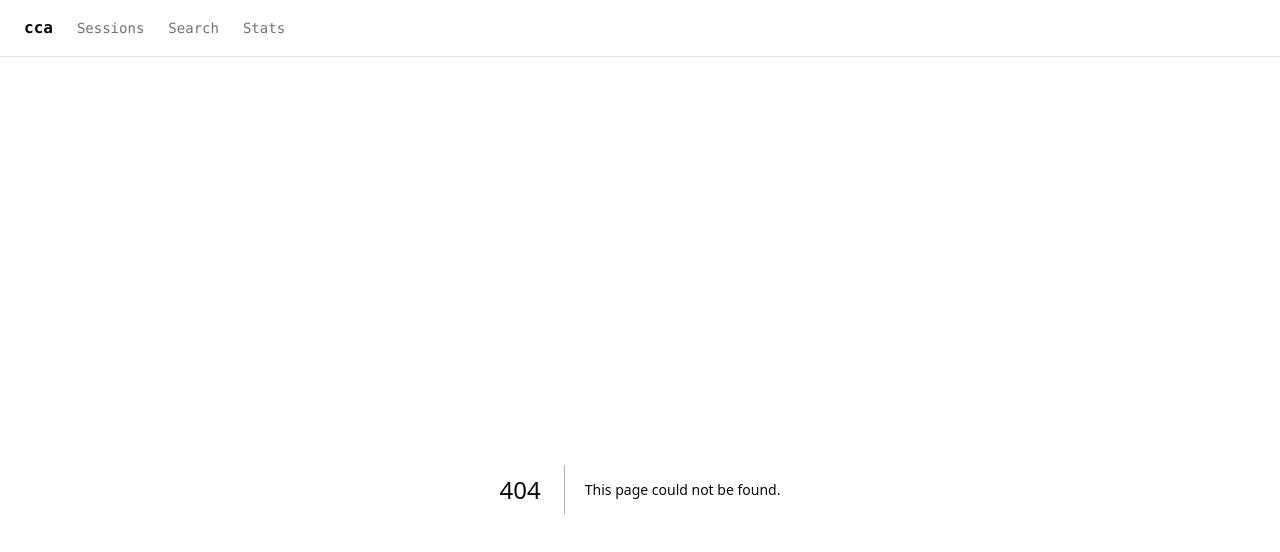
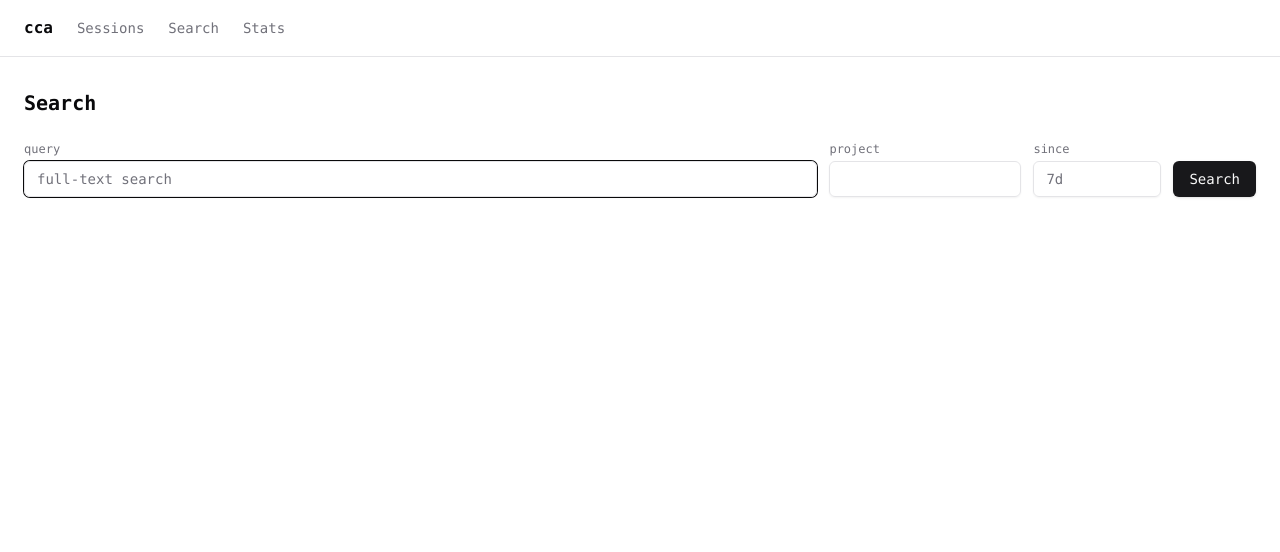
Before and after one commit to aporb/ClaudeCode_Analytics, a Next.js app in the folder apps/web/: page /search in a window 1280 px wide. Before the commit this address had no page. Shown: the top 552 px of the page. Built offline with nearby package versions, Linux system fonts and the light colour scheme.

Commit message:
feat(web): /search page with FTS + ts_headline snippets + session anchors

```diff
--- /dev/null
+++ b/apps/web/app/search/page.tsx
@@ -0,0 +1,88 @@
+import { SearchForm } from '@/components/SearchForm'
+import { parseSince } from '@/lib/since'
+import { getDb } from '@/lib/db'
+import { sql } from 'drizzle-orm'
+import Link from 'next/link'
+
+interface Row {
+  session_id: string
+  timestamp: Date
+  role: string
+  project_path: string | null
+  snippet: string
+  rank: number
+  uuid: string
+}
+
+async function runSearch(q: string, project?: string, since?: Date | null): Promise<Row[]> {
+  const db = getDb()
+  const rows = await db.execute<Record<string, unknown>>(sql`
+    SELECT
+      m.uuid,
+      m.session_id,
+      m.timestamp,
+      m.role,
+      s.project_path,
+      ts_headline('english', m.text_content, plainto_tsquery('english', ${q}),
+        'MaxWords=30, MinWords=5, ShortWord=2, MaxFragments=1, FragmentDelimiter=" … "'
+      ) AS snippet,
+      ts_rank(m.text_tsv, plainto_tsquery('english', ${q})) AS rank
+    FROM messages m
+    LEFT JOIN sessions s USING (session_id)
+    WHERE m.text_tsv @@ plainto_tsquery('english', ${q})
+      ${since ? sql`AND m.timestamp >= ${since.toISOString()}` : sql``}
+      ${project ? sql`AND s.project_path ILIKE ${'%' + project + '%'}` : sql``}
+    ORDER BY rank DESC, m.timestamp DESC
+    LIMIT 50
+  `)
+  return rows as unknown as Row[]
+}
+
+interface PageProps {
+  searchParams: Promise<{ q?: string; project?: string; since?: string }>
+}
+
+export default async function SearchPage({ searchParams }: PageProps) {
+  const sp = await searchParams
+  const q = sp.q?.trim() ?? ''
+  const since = sp.since ? parseSince(sp.since) : null
+  const rows = q ? await runSearch(q, sp.project, since) : []
+
+  return (
+    <main>
+      <h1 className="text-xl font-semibold mb-6">Search</h1>
+      <SearchForm />
+      {q && rows.length === 0 && (
+        <p className="text-muted-foreground text-sm">no matches for &quot;{q}&quot;.</p>
+      )}
+      {q && rows.length > 0 && (
+        <p className="text-xs text-muted-foreground mb-4">
+          {rows.length} result{rows.length !== 1 ? 's' : ''} for &quot;{q}&quot;
+        </p>
+      )}
+      <ul className="space-y-4">
+        {rows.map((r) => (
+          <li key={r.uuid} className="border-b pb-3">
+            <div className="flex items-baseline justify-between gap-4 mb-1 text-xs text-muted-foreground">
+              <span>{new Date(r.timestamp).toISOString().slice(0, 19).replace('T', ' ')} · {r.role}</span>
+              <Link
+                href={`/session/${r.session_id}#${r.uuid}`}
+                className="hover:text-foreground underline underline-offset-4"
+              >
+                {r.session_id.slice(0, 8)}
+              </Link>
+            </div>
+            <div className="text-xs text-muted-foreground mb-1">{r.project_path ?? '(no project)'}</div>
+            <div
+              className="text-sm"
+              // ts_headline only emits <b>…</b> — safe to inject
+              dangerouslySetInnerHTML={{
+                __html: r.snippet.replace(/<b>/g, '<b class="bg-yellow-200/50 dark:bg-yellow-500/20">'),
+              }}
+            />
+          </li>
+        ))}
+      </ul>
+    </main>
+  )
+}
--- /dev/null
+++ b/apps/web/components/SearchForm.tsx
@@ -0,0 +1,41 @@
+'use client'
+
+import { Input } from '@/components/ui/input'
+import { Button } from '@/components/ui/button'
+import { useRouter, useSearchParams } from 'next/navigation'
+
+export function SearchForm() {
+  const router = useRouter()
+  const params = useSearchParams()
+
+  const onSubmit = (e: React.FormEvent<HTMLFormElement>) => {
+    e.preventDefault()
+    const form = new FormData(e.currentTarget)
+    const next = new URLSearchParams()
+    const q = String(form.get('q') ?? '').trim()
+    if (q) next.set('q', q)
+    const project = String(form.get('project') ?? '').trim()
+    if (project) next.set('project', project)
+    const since = String(form.get('since') ?? '').trim()
+    if (since) next.set('since', since)
+    router.push(`/search?${next.toString()}`)
+  }
+
+  return (
+    <form onSubmit={onSubmit} className="flex flex-wrap gap-3 mb-6 items-end">
+      <label className="flex flex-col gap-1 flex-1 min-w-64">
+        <span className="text-xs text-muted-foreground">query</span>
+        <Input name="q" defaultValue={params.get('q') ?? ''} placeholder="full-text search" autoFocus />
+      </label>
+      <label className="flex flex-col gap-1">
+        <span className="text-xs text-muted-foreground">project</span>
+        <Input name="project" defaultValue={params.get('project') ?? ''} className="w-48" />
+      </label>
+      <label className="flex flex-col gap-1">
+        <span className="text-xs text-muted-foreground">since</span>
+        <Input name="since" defaultValue={params.get('since') ?? ''} placeholder="7d" className="w-32" />
+      </label>
+      <Button type="submit">Search</Button>
+    </form>
+  )
+}
```
